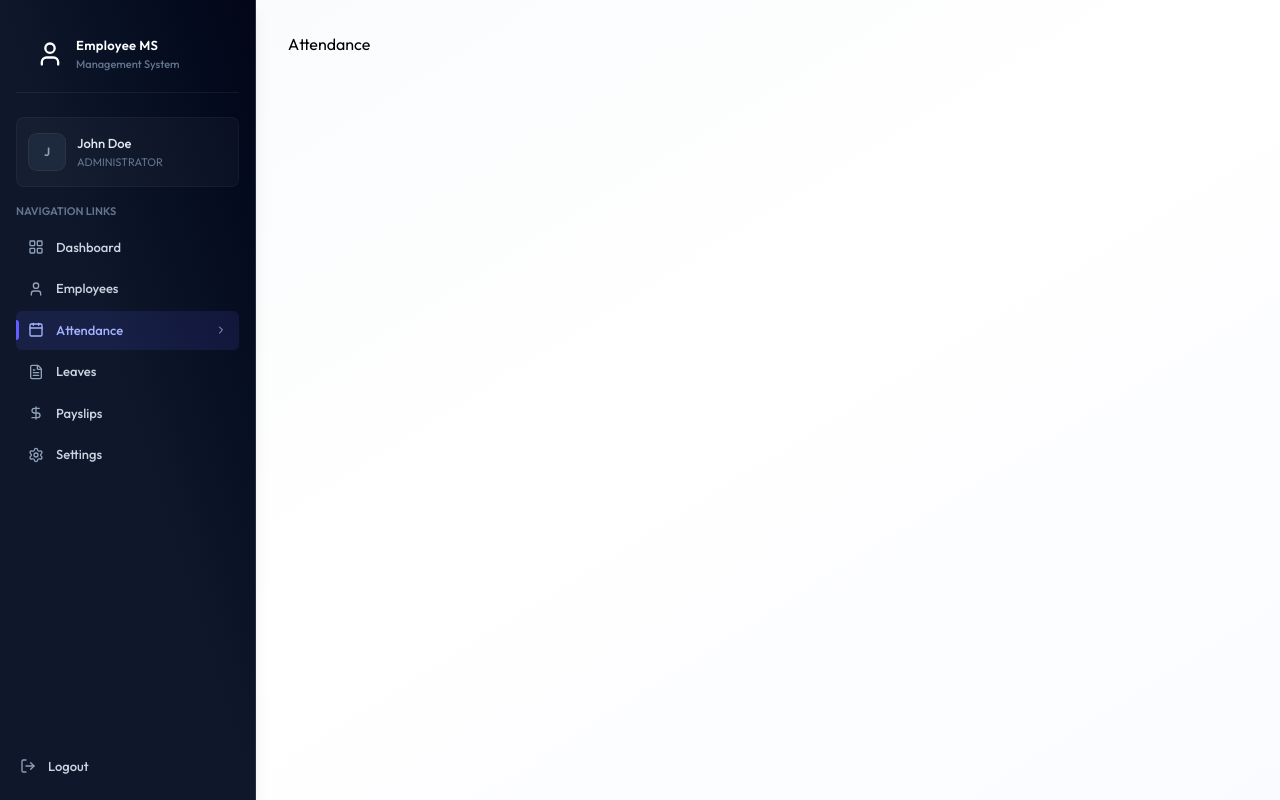
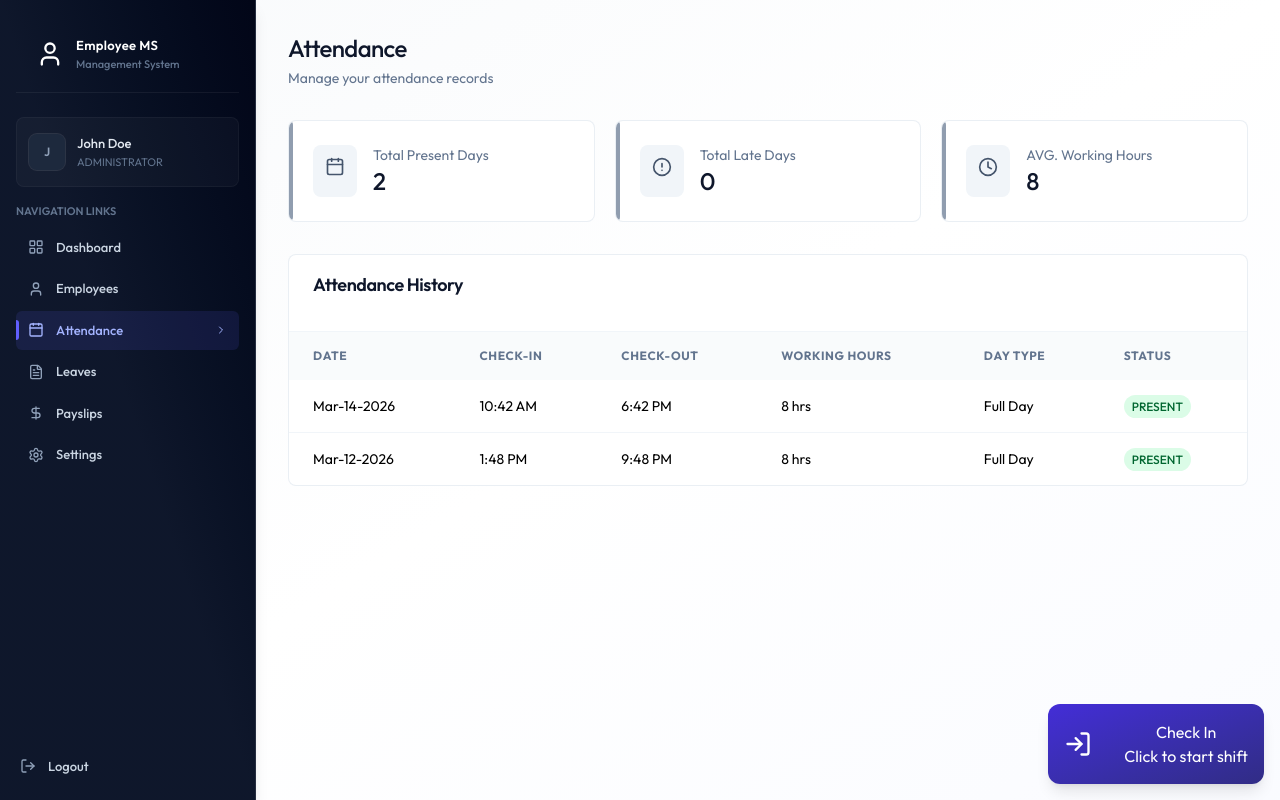
Before and after one commit to abdallahawad3/EMS-frontend, a React (Vite) app: page /attendance in a window 1280 px wide. Built offline with nearby package versions, Linux system fonts and the light colour scheme.

Commit message:
feat: implement attendance management features with AttendanceHistory and AttendanceStates components, add CheckInButton for user interaction, and integrate date-fns for date formatting

```diff
--- a/package.json
+++ b/package.json
@@ -13,6 +13,7 @@
     "@headlessui/react": "^2.2.10",
     "@hookform/resolvers": "^5.2.2",
     "@tailwindcss/vite": "^4.2.4",
+    "date-fns": "^4.3.0",
     "lucide-react": "^1.14.0",
     "react": "^19.2.5",
     "react-dom": "^19.2.5",
--- /dev/null
+++ b/src/components/Attendance/AttendanceHistory.tsx
@@ -0,0 +1,62 @@
+import { format } from "date-fns";
+import type { dummyAttendanceData } from "../../data/dummyData";
+
+interface AttendanceHistoryProps {
+  history: typeof dummyAttendanceData;
+}
+
+const AttendanceHistory = ({ history }: AttendanceHistoryProps) => {
+  return (
+    <div className="card overflow-hidden">
+      <div className="p-6 py-4 border-b border-slate-100">
+        <h3 className="text-lg font-semibold text-slate-900 tracking-tight mb-4">
+          Attendance History
+        </h3>
+      </div>
+      <div className="overflow-x-auto">
+        <table className="table-modern">
+          <thead>
+            <tr>
+              <th className="px-6 py-4">Date</th>
+              <th className="px-6 py-4">Check-in</th>
+              <th className="px-6 py-4">Check-out</th>
+              <th className="px-6 py-4">Working Hours</th>
+              <th className="px-6 py-4">Day Type</th>
+              <th className="px-6 py-4">Status</th>
+            </tr>
+          </thead>
+          <tbody>
+            {history.map((record) => (
+              <tr key={record._id} className="hover:bg-slate-50">
+                <td className="px-6 py-4">{format(new Date(record.date), "MMM-dd-yyyy")}</td>
+                <td className="px-6 py-4">
+                  {record.checkIn ? format(new Date(record.checkIn), "h:mm a") : "-"}
+                </td>
+                <td className="px-6 py-4">
+                  {record.checkOut ? format(new Date(record.checkOut), "h:mm a") : "-"}
+                </td>
+                <td className="px-6 py-4">{record.workingHours} hrs</td>
+                <td className="px-6 py-4">{record.dayType}</td>
+                <td className="px-6 py-4">
+                  <span
+                    className={`px-2 py-1 rounded-full text-xs font-medium ${
+                      record.status.toLowerCase() === "present"
+                        ? "bg-green-100 text-green-800"
+                        : record.status.toLowerCase() === "late"
+                          ? "bg-yellow-100 text-yellow-800"
+                          : "bg-red-100 text-red-800"
+                    }`}
+                  >
+                    {record.status}
+                  </span>
+                </td>
+              </tr>
+            ))}
+          </tbody>
+        </table>
+      </div>
+    </div>
+  );
+};
+
+export default AttendanceHistory;
--- /dev/null
+++ b/src/components/Attendance/AttendanceStates.tsx
@@ -0,0 +1,52 @@
+import { AlertCircleIcon, CalendarIcon, ClockIcon } from "lucide-react";
+import type { dummyAttendanceData } from "../../data/dummyData";
+
+interface AttendanceStatesProps {
+  history: typeof dummyAttendanceData;
+}
+const AttendanceStates = ({ history }: AttendanceStatesProps) => {
+  const totalPresentDays = history.filter(
+    (record) => record.status.toLocaleLowerCase() === "present",
+  ).length;
+  const totalLate = history.filter((record) => record.status.toLocaleLowerCase() === "late").length;
+
+  const states = [
+    {
+      title: "Total Present Days",
+      value: totalPresentDays,
+      icon: CalendarIcon,
+    },
+    {
+      title: "Total Late Days",
+      value: totalLate,
+      icon: AlertCircleIcon,
+    },
+    {
+      title: "AVG. Working Hours",
+      value: history.reduce((acc, record) => acc + record.workingHours, 0) / history.length || 0,
+      icon: ClockIcon,
+    },
+  ];
+
+  return (
+    <div className="grid grid-cols-1 sm:grdi-cols-2 md:grid-cols-3 gap-4 sm:gap-5 mb-8">
+      {states.map((state) => (
+        <div
+          key={state.title}
+          className="card card-hover p-5 sm:p-6 flex itmes-center group relative overflow-hidden gap-4"
+        >
+          <div className="absolute left-0 top-0 bottom-0 w-1 rounded-r-full bg-slate-500/70 group-hover:bg-indigo-500/70" />
+          <div className="p-3 bg-slate-100 rounded-lg group-hover:bg-indigo-50 transition-colors duration-200">
+            <state.icon className="w-5 h-5 text-slate-600 group-hover:text-indigo-600 transition-colors duration-200" />
+          </div>
+          <div>
+            <p className="text-sm text-slate-500">{state.title}</p>
+            <p className="text-2xl font-medium text-slate-900 tracking-tight">{state.value}</p>
+          </div>
+        </div>
+      ))}
+    </div>
+  );
+};
+
+export default AttendanceStates;
--- /dev/null
+++ b/src/components/Attendance/CheckInButton.tsx
@@ -0,0 +1,57 @@
+import { useState } from "react";
+import type { dummyAttendanceData } from "../../data/dummyData";
+import { Loader2Icon, LogInIcon, LogOutIcon } from "lucide-react";
+
+interface CheckInButtonProps {
+  todayHistory: (typeof dummyAttendanceData)[0] | undefined;
+  onAction: () => void;
+}
+const CheckInButton = ({ todayHistory, onAction }: CheckInButtonProps) => {
+  const [loading, setLoading] = useState(false);
+
+  const handleCheckInOut = () => {
+    setLoading(true);
+    setTimeout(() => {
+      setLoading(false);
+      onAction();
+    }, 1000);
+  };
+
+  if (todayHistory?.checkOut) {
+    return (
+      <div className="flex flex-col items-center justify-center p-8 bg-slate-50 rounded-2xl border border-slate-200">
+        <h3 className="text-lg font-bold text-slate-900">Work Day Completed</h3>
+        <p className="text-slate-500 text-sm mt-1">
+          You have already checked out for today. Great job!
+        </p>
+      </div>
+    );
+  }
+
+  const isCheckedIn = !!todayHistory?.checkIn;
+
+  return (
+    <div className="absolute bottom-4 right-4 flex flex-col z-1">
+      <button
+        className={`w-full max-w-xs flex justify-between items-center gap-8 p-4 rounded-x1 bg-linear-to-br text-white ${isCheckedIn ? "from-slate-700 to-slate-900" : "from-indigo-700 to-indigo-900"} shadow-lg transition-colors duration-300 disabled:opacity-50 disabled:cursor-not-allowed rounded-xl`}
+        onClick={handleCheckInOut}
+        disabled={loading}
+      >
+        {loading ? (
+          <Loader2Icon className="size-7 animate-spin" />
+        ) : isCheckedIn ? (
+          <LogOutIcon className="size-7" />
+        ) : (
+          <LogInIcon className="size-7" />
+        )}
+
+        <div className="relative flex flex-col items-center text-center">
+          <h2>{loading ? "Processing..." : isCheckedIn ? "Check Out" : "Check In"}</h2>
+          <p>{isCheckedIn ? "Click to end shift" : "Click to start shift"}</p>
+        </div>
+      </button>
+    </div>
+  );
+};
+
+export default CheckInButton;
--- a/src/pages/Attendance.tsx
+++ b/src/pages/Attendance.tsx
@@ -1,5 +1,63 @@
+/* eslint-disable react-hooks/set-state-in-effect */
+import { useCallback, useEffect, useState } from "react";
+import { dummyAttendanceData } from "../data/dummyData";
+import LoaderComponent from "../components/Loading/Loader";
+import CheckInButton from "../components/Attendance/CheckInButton";
+import AttendanceStates from "../components/Attendance/AttendanceStates";
+import AttendanceHistory from "../components/Attendance/AttendanceHistory";
+
 const AttendancePage = () => {
-  return <div>Attendance</div>;
+  const [history, setHistory] = useState<typeof dummyAttendanceData>([]);
+  const [loading, setLoading] = useState(true);
+  const [isDeleted, setIsDeleted] = useState(false);
+
+  console.log(setIsDeleted);
+
+  const fetchAttendanceData = useCallback(async () => {
+    setHistory(dummyAttendanceData);
+    setTimeout(() => {
+      setLoading(false);
+    }, 1000);
+  }, []);
+
+  useEffect(() => {
+    fetchAttendanceData();
+  }, [fetchAttendanceData]);
+
+  if (loading) {
+    return <LoaderComponent />;
+  }
+
+  const today = new Date();
+  today.setHours(0, 0, 0, 0);
+
+  const todayRecords = history.find(
+    (record) => new Date(record.date).toDateString() === today.toDateString(),
+  );
+
+  return (
+    <div className="animate-fade-in">
+      <div className="page-header">
+        <h1 className="page-title">Attendance</h1>
+        <p className="page-subtitle">Manage your attendance records</p>
+      </div>
+
+      {isDeleted ? (
+        <div className="mb-8 p-6 bg-rose-50 border border-rose-200 rounded-2xl text-center">
+          <p className="text-rose-600">
+            You can no longer clock in/out because your record has been marked as deleted.
+          </p>
+        </div>
+      ) : (
+        <div className="mb-8">
+          <CheckInButton todayHistory={todayRecords} onAction={fetchAttendanceData} />
+        </div>
+      )}
+
+      <AttendanceStates history={history} />
+      <AttendanceHistory history={history} onAction={() => setIsDeleted(true)} />
+    </div>
+  );
 };
 
 export default AttendancePage;
```
Also changed, not shown: 1 other file (tests, documents, lock files or other folders).
